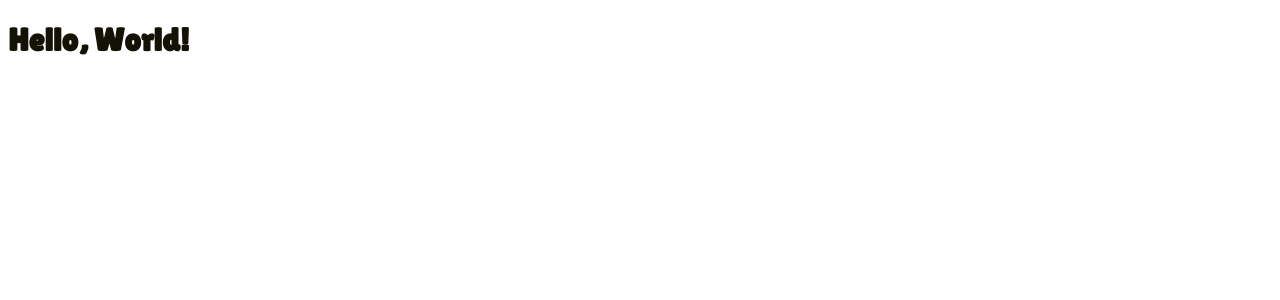
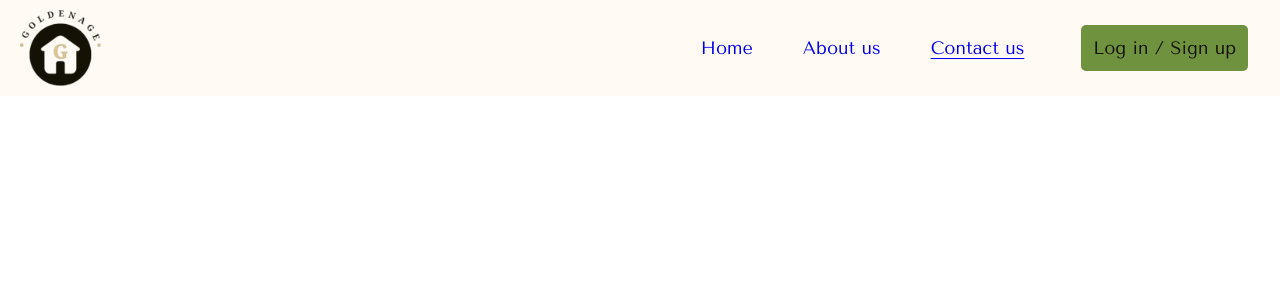
Before and after one commit to JuhoBjn/online-store, a React (Vite) app in the folder frontend/: page /contact-us in a window 1280 px wide. Before the commit this address led to /. Shown: the top 300 px of the page. Built offline with nearby package versions, Linux system fonts and the light colour scheme.

Commit message:
Add placeholder pages and routing #97

```diff
--- a/frontend/src/App.jsx
+++ b/frontend/src/App.jsx
@@ -7,6 +7,10 @@ import {
 
 import { AuthContext } from "./utils/AuthContext";
 import { signup, login } from "./utils/UsersAPI";
+import LoggedOutNavBar from "./components/navbar/LoggedOutNavBar";
+import Frontpage from "./pages/frontpage/Frontpage";
+import AboutUs from "./pages/about-us/AboutUs";
+import ContactUs from "./pages/contact-us/ContactUs";
 import Home from "./pages/home/Home";
 import Authorization from "./pages/authorization/Authorization";
 
@@ -16,6 +20,33 @@ const router = createBrowserRouter([
   {
     path: "/",
     element: <Home />
+  },
+  {
+    path: "/frontpage",
+    element: (
+      <>
+        <LoggedOutNavBar />
+        <Frontpage />
+      </>
+    )
+  },
+  {
+    path: "/about-us",
+    element: (
+      <>
+        <LoggedOutNavBar />
+        <AboutUs />
+      </>
+    )
+  },
+  {
+    path: "/contact-us",
+    element: (
+      <>
+        <LoggedOutNavBar />
+        <ContactUs />
+      </>
+    )
   },
   {
     path: "/auth",
--- /dev/null
+++ b/frontend/src/pages/about-us/AboutUs.jsx
@@ -0,0 +1,7 @@
+import "./AboutUs.css";
+
+const AboutUs = () => {
+  return <h1>About us</h1>;
+};
+
+export default AboutUs;
--- /dev/null
+++ b/frontend/src/pages/contact-us/ContactUs.jsx
@@ -0,0 +1,7 @@
+import "./ContactUs.css";
+
+const ContactUs = () => {
+  return <h1>Contact us</h1>;
+};
+
+export default ContactUs;
--- /dev/null
+++ b/frontend/src/pages/frontpage/Frontpage.jsx
@@ -0,0 +1,7 @@
+import "./Frontpage.css";
+
+const Frontpage = () => {
+  return <h1>Front page</h1>;
+};
+
+export default Frontpage;
```
Also changed, not shown: frontend/src/pages/about-us/AboutUs.css (added), frontend/src/pages/contact-us/ContactUs.css (added), frontend/src/pages/frontpage/Frontpage.css (added).
